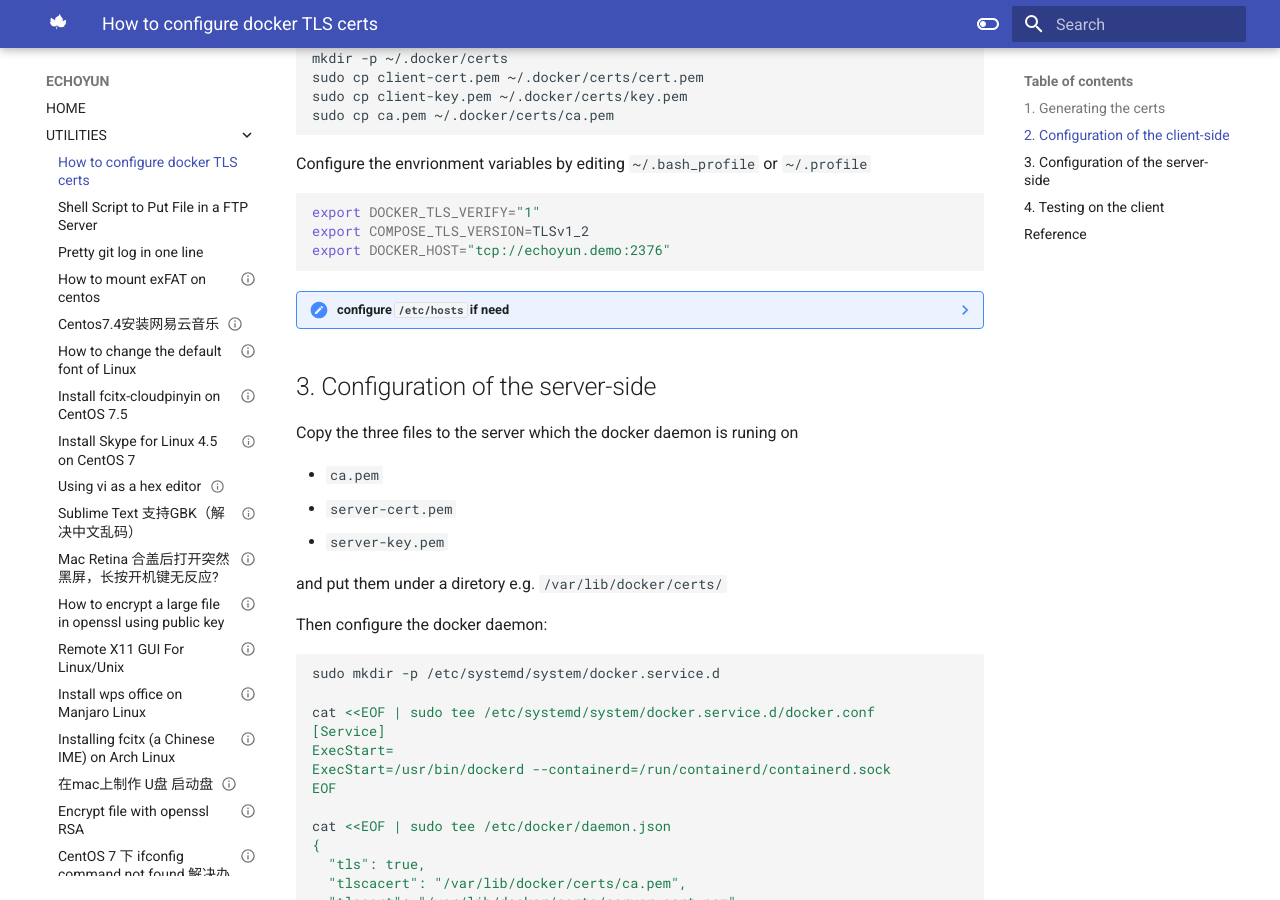
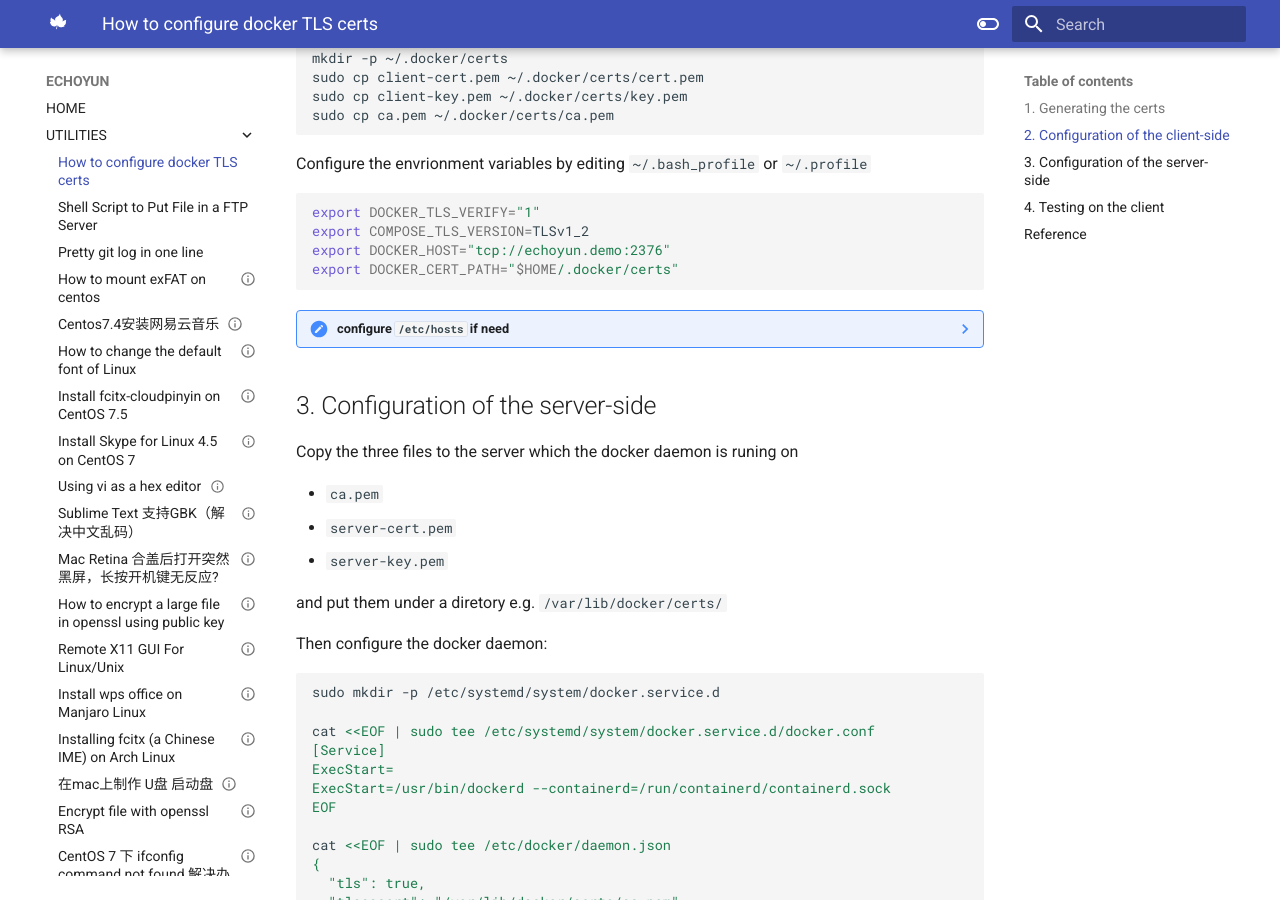
Before and after one commit to cloudecho/cloudecho.github.io, an MkDocs documentation site: the page built from docs/UTILITIES/2021-12-27-how-to-configure-docker-tls-certs.md, in a window 1280 px wide and 900 px high, scrolled down 568 px. Built offline with MkDocs 1.6.1 and Material for MkDocs 9.7.7, drawn with Linux system fonts in a browser that asks for light colours.

Commit message:
fix a post

````diff
--- a/docs/UTILITIES/2021-12-27-how-to-configure-docker-tls-certs.md
+++ b/docs/UTILITIES/2021-12-27-how-to-configure-docker-tls-certs.md
@@ -43,6 +43,7 @@
 export DOCKER_TLS_VERIFY="1"
 export COMPOSE_TLS_VERSION=TLSv1_2
 export DOCKER_HOST="tcp://echoyun.demo:2376"
+export DOCKER_CERT_PATH="$HOME/.docker/certs"
 ```
 
 ??? note "configure `/etc/hosts` if need"
````
